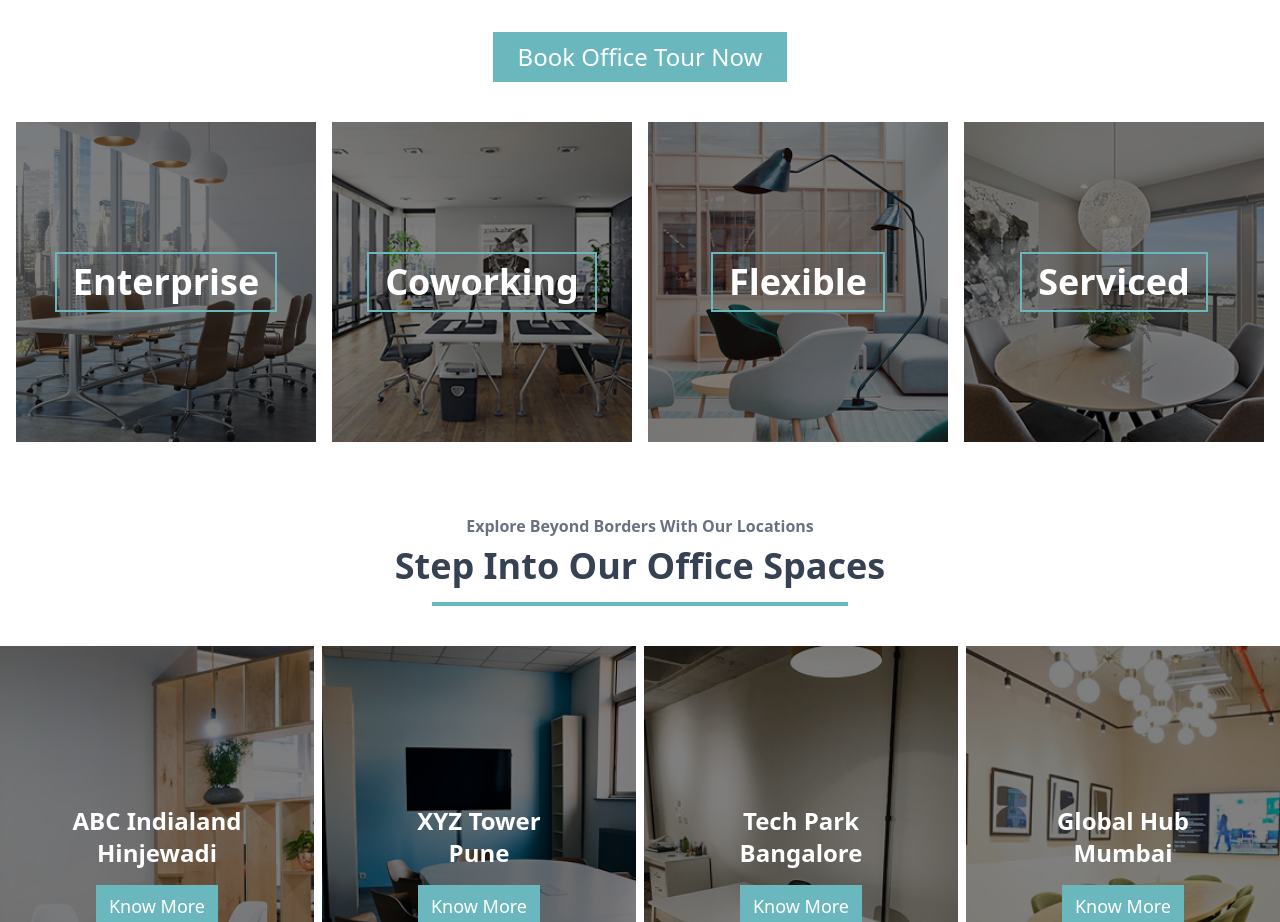
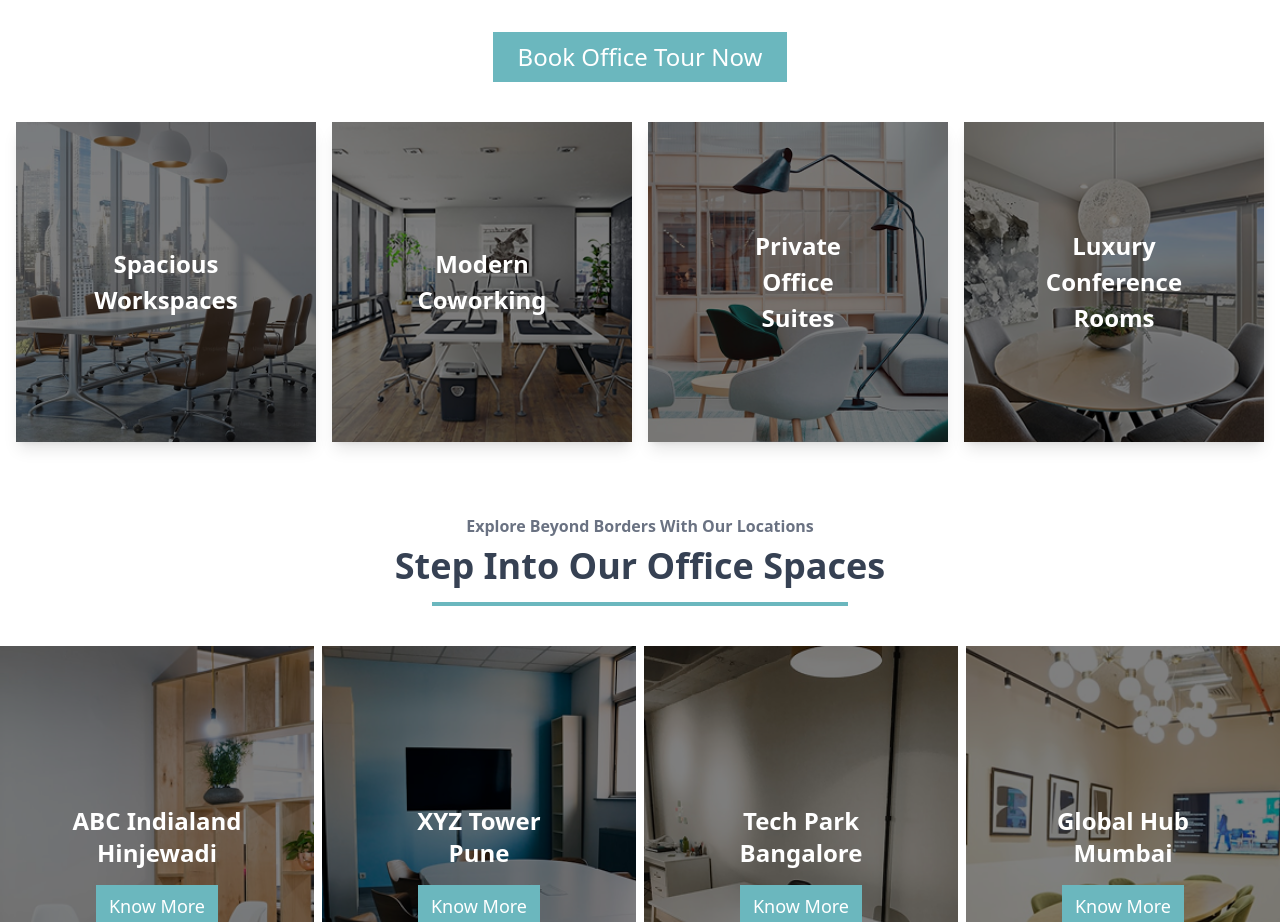
Before and after one commit to Ekata1233/BookMySpace, a Next.js app: page / in a window 1280 px wide. Shown: the part 864-1786 px from the top of the page. Built offline with nearby package versions, Linux system fonts and the light colour scheme.

Commit message:
add Office tour

```diff
--- a/package.json
+++ b/package.json
@@ -17,6 +17,7 @@
     "class-variance-authority": "^0.7.1",
     "clsx": "^2.1.1",
     "embla-carousel-react": "^8.5.2",
+    "framer-motion": "^12.6.0",
     "lucide-react": "^0.483.0",
     "next": "15.2.4",
     "postcss": "^8.5.3",
--- a/src/app/componants/OfficeTour/page.tsx
+++ b/src/app/componants/OfficeTour/page.tsx
@@ -8,14 +8,31 @@ import image4 from '../../../../public/tourroom4.png'
 
 const OfficeTour = () => {
     const imageData = [
-        { src: image1, text: "Enterprise" },
-        { src: image2, text: "Coworking" },
-        { src: image3, text: "Flexible" },
-        { src: image4, text: "Serviced" },
+        {
+            src: image1,
+            title: "Spacious Workspaces",
+            text: "Experience the convenience and flexibility of our large office spaces. Ideal for growing teams, fostering creativity, and enhancing productivity."
+        },
+        {
+            src: image2,
+            title: "Modern Coworking",
+            text: "Our coworking spaces are designed for collaboration, innovation, and networking. Work efficiently in a professional yet vibrant environment."
+        },
+        {
+            src: image3,
+            title: "Private Office Suites",
+            text: "Enjoy the privacy of fully serviced office suites tailored to meet your business needs. A quiet, distraction-free workspace for peak performance."
+        },
+        {
+            src: image4,
+            title: "Luxury Conference Rooms",
+            text: "Host your meetings in premium conference rooms equipped with state-of-the-art facilities for a seamless professional experience."
+        },
     ];
+
     return (
         <div>
-            <div className=" mx-auto px-4">
+            <div className="mx-auto px-4">
                 <h1 className="text-2xl sm:text-3xl md:text-4xl lg:text-5xl font-bold text-gray-700 text-center pt-12">
                     Top-Tier Business Offices & Coworking Hubs in <span className="blue">Pune</span>
                 </h1>
@@ -26,20 +43,26 @@ const OfficeTour = () => {
                     <Button className="text-base sm:text-lg md:text-xl lg:text-2xl text-white hover:text-[#6BB7BE] border border-[#6BB7BE] px-6 py-6 bg-[#6BB7BE] hover:bg-[#FAFAFA] font-medium rounded-none my-4">
                         Book Office Tour Now
                     </Button>
-
                 </div>
             </div>
             <div className="container mx-auto px-4 my-6">
-                <div className="grid grid-cols-1 sm:grid-cols-2 md:grid-cols-4 gap-4">
+                <div className="grid grid-cols-1 sm:grid-cols-2 md:grid-cols-2 lg:grid-cols-4 gap-4">
                     {imageData.map((item, index) => (
-                        <div key={index} className="relative bg-gray-200 text-center">
+                        <div
+                            key={index}
+                            className="image-container shadow-lg hover:shadow-2xl transition-shadow duration-300"
+                        >
                             {/* Image */}
-                            <Image src={item.src} alt={item.text} className="w-full h-80 object-cover" />
+                            <Image src={item.src} alt={item.title} className="w-full h-80 object-cover" />
+                            <div className="absolute inset-0 bg-black/50"></div>
+                            {/* Title (Visible by Default, Hidden on Hover) */}
+                            <h2 className="title-overlay">{item.title}</h2>
 
-                            {/* Overlay Text */}
-                            <h2 className="absolute inset-0 flex items-center justify-center text-white font-bold bg-black/50 text-xl sm:text-2xl md:text-3xl lg:text-4xl">
-                                <span className="border-2 border-[#6BB7BE] px-4 py-2">{item.text}</span>
-                            </h2>
+                            {/* Hover Description */}
+                            <div className="hover-text text-base md:text-lg lg:text-xl xl:text-xl text-center px-4 md:px-6">
+    <p>{item.text}</p>
+</div>
+
 
                         </div>
                     ))}
@@ -48,9 +71,8 @@ const OfficeTour = () => {
 
 
 
+        </div>
+    );
+};
 
-        </div>
-    )
-}
-
-export default OfficeTour
+export default OfficeTour;
--- a/src/app/globals.css
+++ b/src/app/globals.css
@@ -123,3 +123,59 @@
 .blue{
   color:#6BB7BE ;
 }
+.image-container {
+  position: relative;
+  overflow: hidden;
+}
+
+.image-container img {
+
+  object-fit: cover;
+  transition: transform 0.3s ease-in-out;
+}
+
+/* Title (Visible by Default, Hidden on Hover) */
+.title-overlay {
+  position: absolute;
+  top: 50%;
+  left: 50%;
+  transform: translate(-50%, -50%);
+
+  color: white;
+  padding: 10px 15px;
+  font-size: 1.5rem;
+  font-weight: bold;
+  border-radius: 5px;
+  text-align: center;
+  z-index: 2;
+  transition: opacity 0.3s ease-in-out;
+}
+
+/* Hide title on hover */
+.image-container:hover .title-overlay {
+  opacity: 0;
+}
+
+/* Hidden Hover Text */
+.hover-text {
+  position: absolute;
+  top: -100%;
+  left: 0;
+  width: 100%;
+  height: 100%;
+  background:#6BB7BE;
+  color: white;
+  display: flex;
+  align-items: center;
+  justify-content: center;
+  text-align: center;
+  padding: 20px;
+  opacity: 0;
+  transition: top 0.5s ease-in-out, opacity 0.5s ease-in-out;
+}
+
+/* Show Text on Hover */
+.image-container:hover .hover-text {
+  top: 0;
+  opacity: 1;
+}
```
Also changed, not shown: 1 other file (tests, documents, lock files or other folders).
